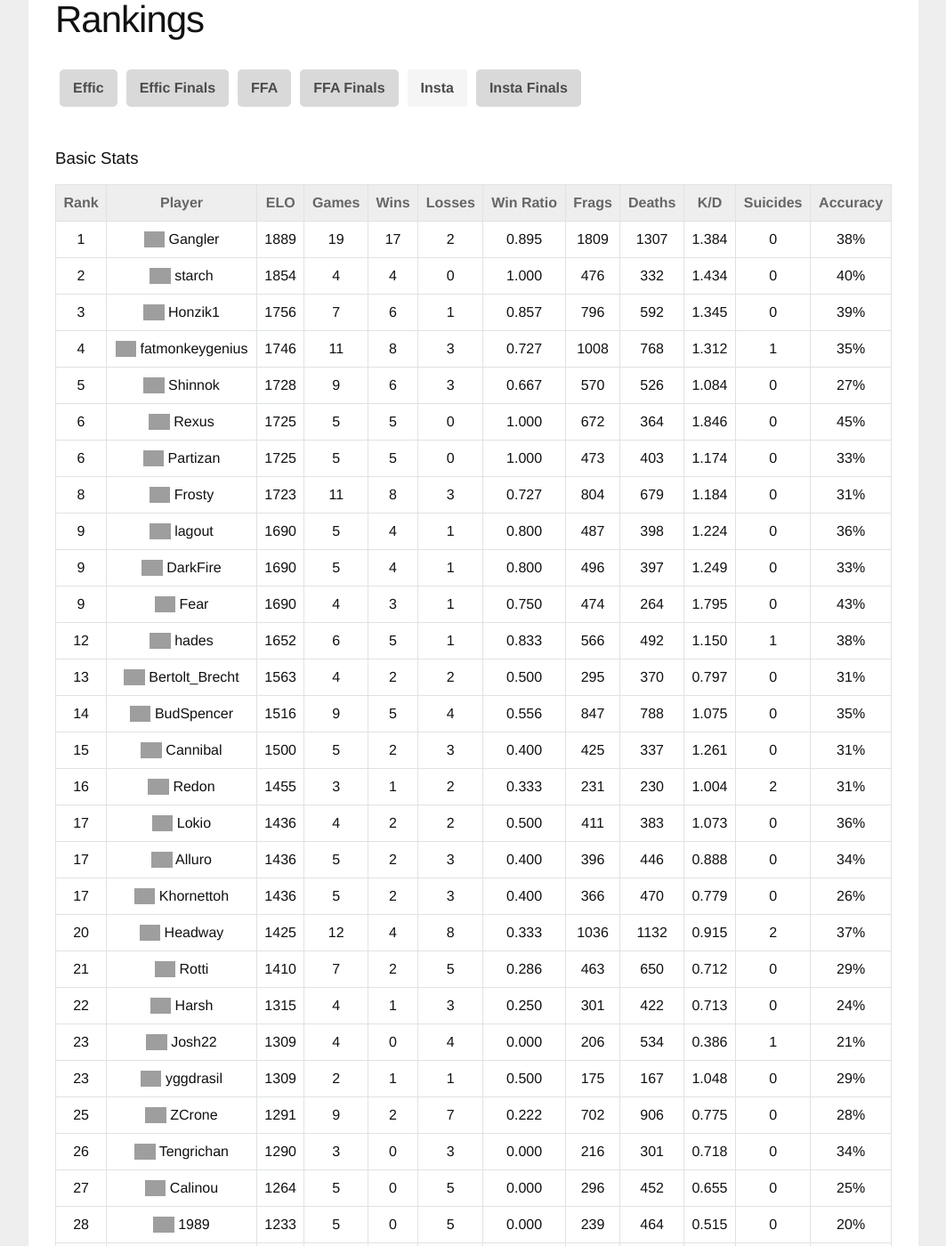
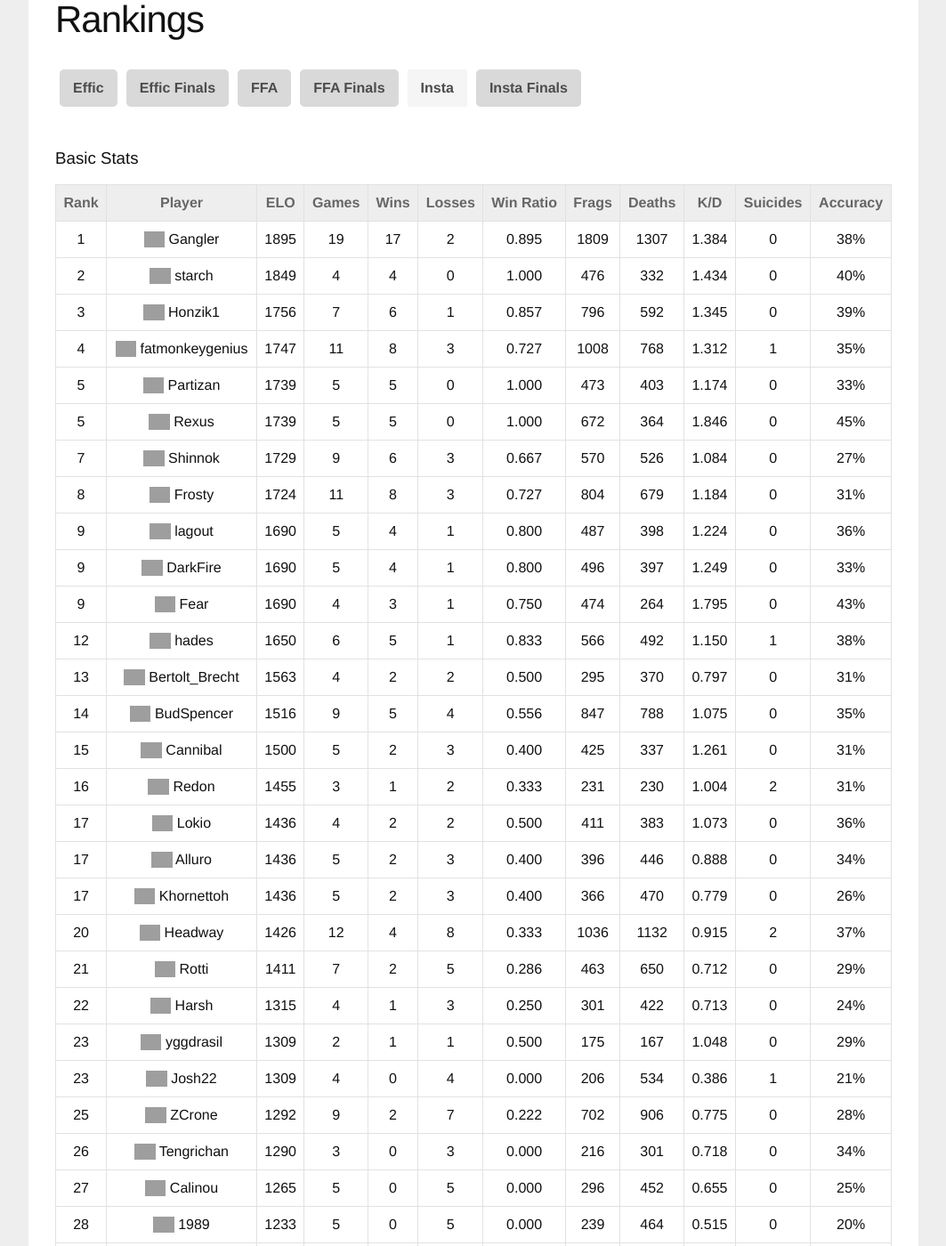
Before and after one commit to sauerduels/website, a Jekyll site: the page built from _rankings/insta_group.html, in a window 1280 px wide and 1400 px high, scrolled down 267 px, cut to the strip 0-1400 px from the top of the window. Shown: the whole strip at 89% size, without its empty margins (108-1171 px from the left). Built offline with Jekyll 4.4.1, drawn with Linux system fonts in a browser that asks for light colours; some of the changed text lies outside the part shown; grey boxes are pictures that could not be loaded.

Commit message:
Account for recent forfeits in results

```diff
--- a/_rankings/insta_group.html
+++ b/_rankings/insta_group.html
@@ -13,13 +13,13 @@ section: Insta
 
 
         <tr>
-          <td>1</td><td class="left-align"><img class="flag" src="http://sauerduels.me/images/de.png" /> Gangler</td><td>1889</td><td>19</td><td>17</td><td>2</td><td>0.895</td><td>1809</td><td>1307</td><td>1.384</td><td>0</td><td>38%</td>
+          <td>1</td><td class="left-align"><img class="flag" src="http://sauerduels.me/images/de.png" /> Gangler</td><td>1895</td><td>19</td><td>17</td><td>2</td><td>0.895</td><td>1809</td><td>1307</td><td>1.384</td><td>0</td><td>38%</td>
         </tr>
 
 
 
         <tr>
-          <td>2</td><td class="left-align"><img class="flag" src="http://sauerduels.me/images/us.png" /> starch</td><td>1854</td><td>4</td><td>4</td><td>0</td><td>1.000</td><td>476</td><td>332</td><td>1.434</td><td>0</td><td>40%</td>
+          <td>2</td><td class="left-align"><img class="flag" src="http://sauerduels.me/images/us.png" /> starch</td><td>1849</td><td>4</td><td>4</td><td>0</td><td>1.000</td><td>476</td><td>332</td><td>1.434</td><td>0</td><td>40%</td>
         </tr>
 
 
@@ -31,31 +31,31 @@ section: Insta
 
 
         <tr>
-          <td>4</td><td class="left-align"><img class="flag" src="http://sauerduels.me/images/de.png" /> fatmonkeygenius</td><td>1746</td><td>11</td><td>8</td><td>3</td><td>0.727</td><td>1008</td><td>768</td><td>1.312</td><td>1</td><td>35%</td>
+          <td>4</td><td class="left-align"><img class="flag" src="http://sauerduels.me/images/de.png" /> fatmonkeygenius</td><td>1747</td><td>11</td><td>8</td><td>3</td><td>0.727</td><td>1008</td><td>768</td><td>1.312</td><td>1</td><td>35%</td>
         </tr>
 
 
 
         <tr>
-          <td>5</td><td class="left-align"><img class="flag" src="http://sauerduels.me/images/nl.png" /> Shinnok</td><td>1728</td><td>9</td><td>6</td><td>3</td><td>0.667</td><td>570</td><td>526</td><td>1.084</td><td>0</td><td>27%</td>
+          <td>5</td><td class="left-align"><img class="flag" src="http://sauerduels.me/images/rs.png" /> Partizan</td><td>1739</td><td>5</td><td>5</td><td>0</td><td>1.000</td><td>473</td><td>403</td><td>1.174</td><td>0</td><td>33%</td>
         </tr>
 
 
 
         <tr>
-          <td>6</td><td class="left-align"><img class="flag" src="http://sauerduels.me/images/gb.png" /> Rexus</td><td>1725</td><td>5</td><td>5</td><td>0</td><td>1.000</td><td>672</td><td>364</td><td>1.846</td><td>0</td><td>45%</td>
+          <td>5</td><td class="left-align"><img class="flag" src="http://sauerduels.me/images/gb.png" /> Rexus</td><td>1739</td><td>5</td><td>5</td><td>0</td><td>1.000</td><td>672</td><td>364</td><td>1.846</td><td>0</td><td>45%</td>
         </tr>
 
 
 
         <tr>
-          <td>6</td><td class="left-align"><img class="flag" src="http://sauerduels.me/images/rs.png" /> Partizan</td><td>1725</td><td>5</td><td>5</td><td>0</td><td>1.000</td><td>473</td><td>403</td><td>1.174</td><td>0</td><td>33%</td>
+          <td>7</td><td class="left-align"><img class="flag" src="http://sauerduels.me/images/nl.png" /> Shinnok</td><td>1729</td><td>9</td><td>6</td><td>3</td><td>0.667</td><td>570</td><td>526</td><td>1.084</td><td>0</td><td>27%</td>
         </tr>
 
 
 
         <tr>
-          <td>8</td><td class="left-align"><img class="flag" src="http://sauerduels.me/images/ca.png" /> Frosty</td><td>1723</td><td>11</td><td>8</td><td>3</td><td>0.727</td><td>804</td><td>679</td><td>1.184</td><td>0</td><td>31%</td>
+          <td>8</td><td class="left-align"><img class="flag" src="http://sauerduels.me/images/ca.png" /> Frosty</td><td>1724</td><td>11</td><td>8</td><td>3</td><td>0.727</td><td>804</td><td>679</td><td>1.184</td><td>0</td><td>31%</td>
         </tr>
 
 
@@ -79,7 +79,7 @@ section: Insta
 
 
         <tr>
-          <td>12</td><td class="left-align"><img class="flag" src="http://sauerduels.me/images/us.png" /> hades</td><td>1652</td><td>6</td><td>5</td><td>1</td><td>0.833</td><td>566</td><td>492</td><td>1.150</td><td>1</td><td>38%</td>
+          <td>12</td><td class="left-align"><img class="flag" src="http://sauerduels.me/images/us.png" /> hades</td><td>1650</td><td>6</td><td>5</td><td>1</td><td>0.833</td><td>566</td><td>492</td><td>1.150</td><td>1</td><td>38%</td>
         </tr>
 
 
@@ -127,13 +127,13 @@ section: Insta
 
 
         <tr>
-          <td>20</td><td class="left-align"><img class="flag" src="http://sauerduels.me/images/ru.png" /> Headway</td><td>1425</td><td>12</td><td>4</td><td>8</td><td>0.333</td><td>1036</td><td>1132</td><td>0.915</td><td>2</td><td>37%</td>
+          <td>20</td><td class="left-align"><img class="flag" src="http://sauerduels.me/images/ru.png" /> Headway</td><td>1426</td><td>12</td><td>4</td><td>8</td><td>0.333</td><td>1036</td><td>1132</td><td>0.915</td><td>2</td><td>37%</td>
         </tr>
 
 
 
         <tr>
-          <td>21</td><td class="left-align"><img class="flag" src="http://sauerduels.me/images/de.png" /> Rotti</td><td>1410</td><td>7</td><td>2</td><td>5</td><td>0.286</td><td>463</td><td>650</td><td>0.712</td><td>0</td><td>29%</td>
+          <td>21</td><td class="left-align"><img class="flag" src="http://sauerduels.me/images/de.png" /> Rotti</td><td>1411</td><td>7</td><td>2</td><td>5</td><td>0.286</td><td>463</td><td>650</td><td>0.712</td><td>0</td><td>29%</td>
         </tr>
 
 
@@ -145,19 +145,19 @@ section: Insta
 
 
         <tr>
+          <td>23</td><td class="left-align"><img class="flag" src="http://sauerduels.me/images/at.png" /> yggdrasil</td><td>1309</td><td>2</td><td>1</td><td>1</td><td>0.500</td><td>175</td><td>167</td><td>1.048</td><td>0</td><td>29%</td>
+        </tr>
+
+
+
+        <tr>
           <td>23</td><td class="left-align"><img class="flag" src="http://sauerduels.me/images/gb.png" /> Josh22</td><td>1309</td><td>4</td><td>0</td><td>4</td><td>0.000</td><td>206</td><td>534</td><td>0.386</td><td>1</td><td>21%</td>
         </tr>
 
 
 
         <tr>
-          <td>23</td><td class="left-align"><img class="flag" src="http://sauerduels.me/images/at.png" /> yggdrasil</td><td>1309</td><td>2</td><td>1</td><td>1</td><td>0.500</td><td>175</td><td>167</td><td>1.048</td><td>0</td><td>29%</td>
-        </tr>
-
-
-
-        <tr>
-          <td>25</td><td class="left-align"><img class="flag" src="http://sauerduels.me/images/fr.png" /> ZCrone</td><td>1291</td><td>9</td><td>2</td><td>7</td><td>0.222</td><td>702</td><td>906</td><td>0.775</td><td>0</td><td>28%</td>
+          <td>25</td><td class="left-align"><img class="flag" src="http://sauerduels.me/images/fr.png" /> ZCrone</td><td>1292</td><td>9</td><td>2</td><td>7</td><td>0.222</td><td>702</td><td>906</td><td>0.775</td><td>0</td><td>28%</td>
         </tr>
 
 
@@ -169,7 +169,7 @@ section: Insta
 
 
         <tr>
-          <td>27</td><td class="left-align"><img class="flag" src="http://sauerduels.me/images/fr.png" /> Calinou</td><td>1264</td><td>5</td><td>0</td><td>5</td><td>0.000</td><td>296</td><td>452</td><td>0.655</td><td>0</td><td>25%</td>
+          <td>27</td><td class="left-align"><img class="flag" src="http://sauerduels.me/images/fr.png" /> Calinou</td><td>1265</td><td>5</td><td>0</td><td>5</td><td>0.000</td><td>296</td><td>452</td><td>0.655</td><td>0</td><td>25%</td>
         </tr>
 
 
@@ -272,9 +272,9 @@ section: Insta
         <tr>
 
             <td>5</td>
-            <td class="left-align"><img class="flag" src="http://sauerduels.me/images/nl.png" /> Shinnok</td>
-            <td>27%</td>
-            <td>28%</td><td>05%</td>
+            <td class="left-align"><img class="flag" src="http://sauerduels.me/images/rs.png" /> Partizan</td>
+            <td>33%</td>
+            <td>34%</td><td>12%</td>
 
         </tr>
 
@@ -282,7 +282,7 @@ section: Insta
 
         <tr>
 
-            <td>6</td>
+            <td>5</td>
             <td class="left-align"><img class="flag" src="http://sauerduels.me/images/gb.png" /> Rexus</td>
             <td>45%</td>
             <td>46%</td><td>06%</td>
@@ -293,10 +293,10 @@ section: Insta
 
         <tr>
 
-            <td>6</td>
-            <td class="left-align"><img class="flag" src="http://sauerduels.me/images/rs.png" /> Partizan</td>
-            <td>33%</td>
-            <td>34%</td><td>12%</td>
+            <td>7</td>
+            <td class="left-align"><img class="flag" src="http://sauerduels.me/images/nl.png" /> Shinnok</td>
+            <td>27%</td>
+            <td>28%</td><td>05%</td>
 
         </tr>
 
@@ -470,9 +470,9 @@ section: Insta
         <tr>
 
             <td>23</td>
-            <td class="left-align"><img class="flag" src="http://sauerduels.me/images/gb.png" /> Josh22</td>
-            <td>21%</td>
-            <td>21%</td><td>00%</td>
+            <td class="left-align"><img class="flag" src="http://sauerduels.me/images/at.png" /> yggdrasil</td>
+            <td>29%</td>
+            <td>29%</td><td>33%</td>
 
         </tr>
 
@@ -481,9 +481,9 @@ section: Insta
         <tr>
 
             <td>23</td>
-            <td class="left-align"><img class="flag" src="http://sauerduels.me/images/at.png" /> yggdrasil</td>
-            <td>29%</td>
-            <td>29%</td><td>33%</td>
+            <td class="left-align"><img class="flag" src="http://sauerduels.me/images/gb.png" /> Josh22</td>
+            <td>21%</td>
+            <td>21%</td><td>00%</td>
 
         </tr>
 
```
Also changed, not shown: _rankings/effic_finals.html (+6 -6 lines), _rankings/effic_group.html (+24 -24 lines), _rankings/insta_finals.html (+7 -7 lines).
